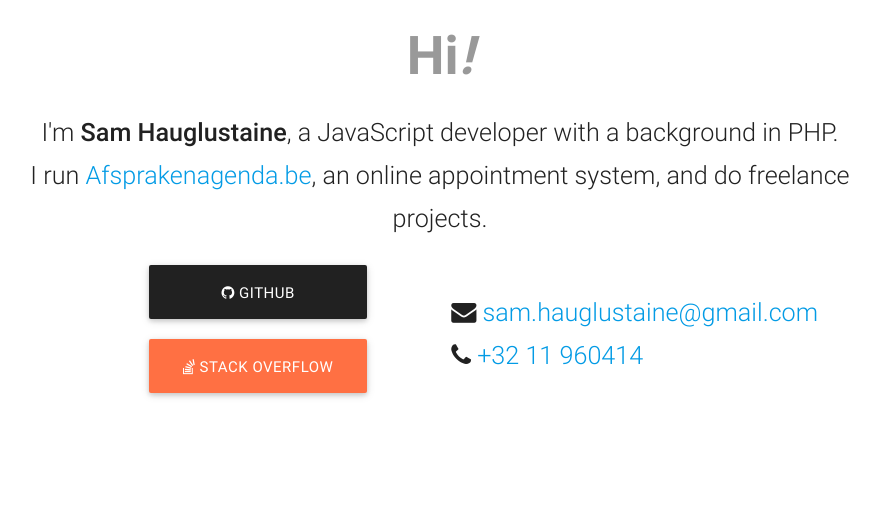
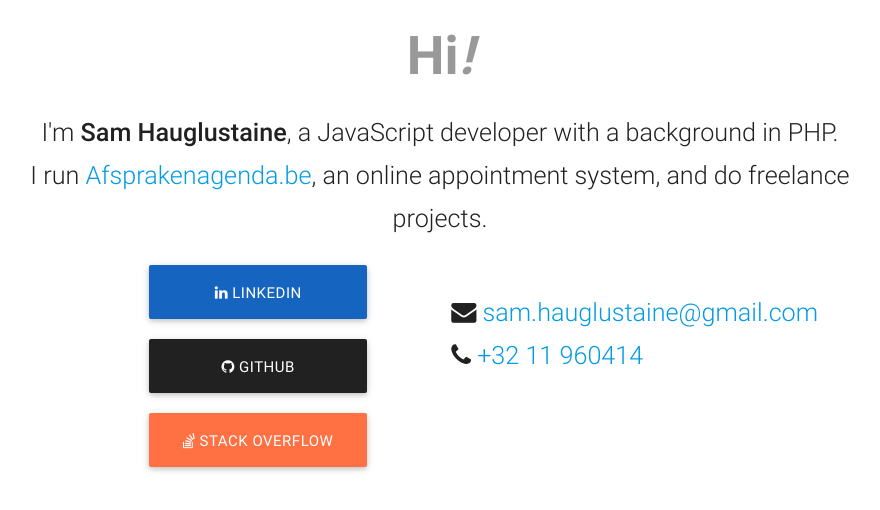
Before and after one commit to smhg/smhg.github.io, a website: page index.html in a window 1280 px wide. Shown: the whole page, without its empty margins (200-1080 px from the left). Drawn offline with Linux system fonts and the light colour scheme.

Commit message:
add linkedin link

```diff
--- a/index.html
+++ b/index.html
@@ -17,6 +17,9 @@
       </div>
       <div class="col s12 m3 offset-m2 right-align">
         <div class="row">
+          <a href="https://be.linkedin.com/in/samhauglustaine" class="waves-effect waves-light btn-large col s12 blue darken-3"><span class="fa fa-linkedin"></span> LinkedIn</a>
+        </div>
+        <div class="row">
           <a href="https://github.com/smhg" class="waves-effect waves-light btn-large col s12 grey darken-4"><span class="fa fa-github"></span> GitHub</a>
         </div>
         <div class="row">
```
